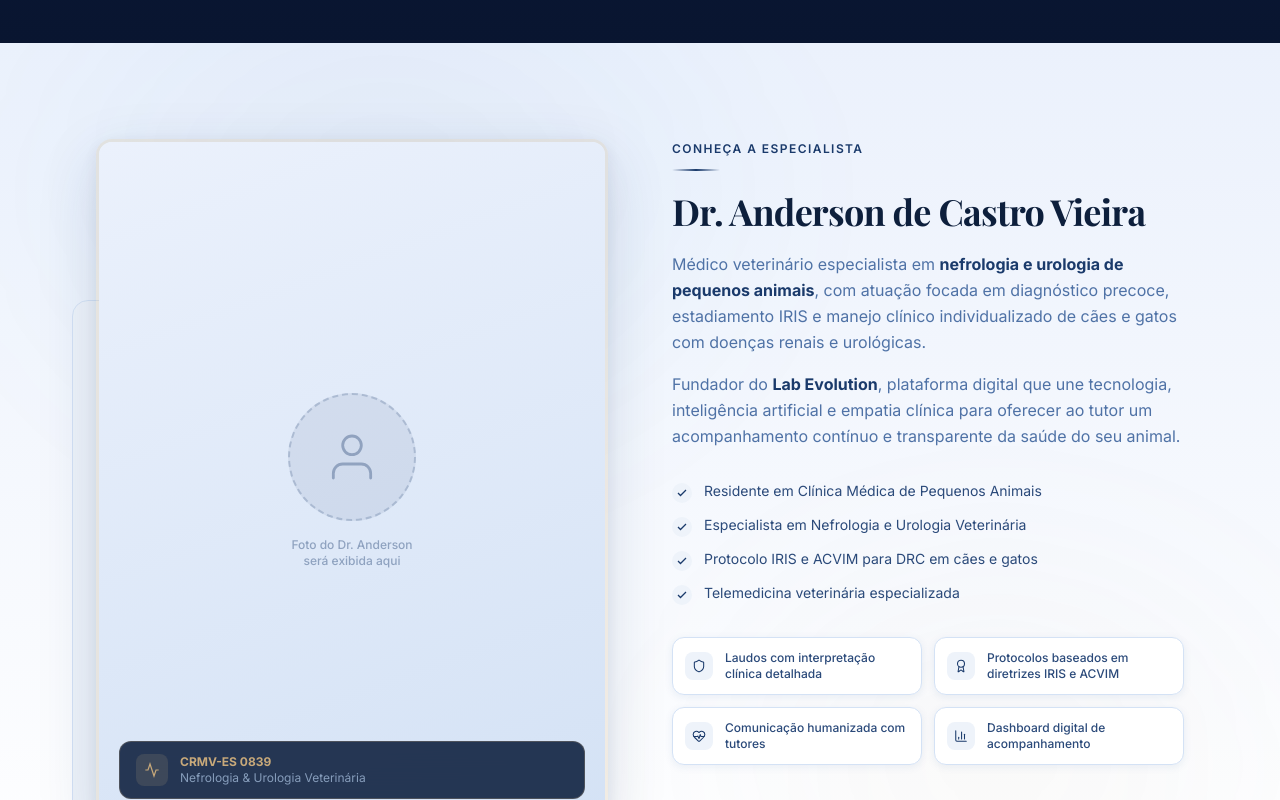
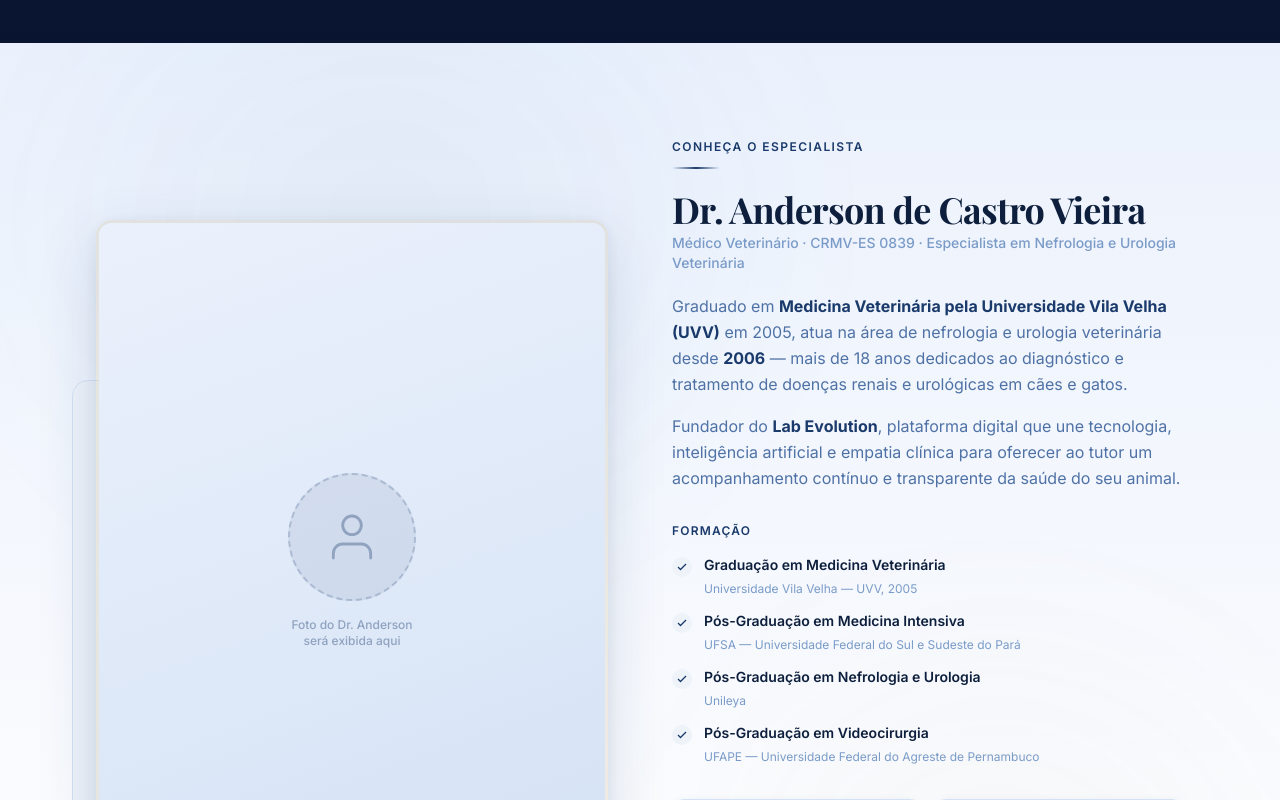
Before and after one commit to acastrovieira/site-vet-do-rim, a Next.js app in the folder web/: page / in a window 1280 px wide. Shown: the part 3700-4500 px from the top of the page. Built offline with nearby package versions, Linux system fonts and the light colour scheme; no server answers.

Commit message:
feat: bio real Dr. Anderson - UVV 2005, pos-graduacoes, 18+ anos nefrologia

```diff
--- a/web/src/app/page.tsx
+++ b/web/src/app/page.tsx
@@ -567,20 +567,23 @@ export default function HomePage() {
               {/* ── Bio profissional ──────────────────────────────── */}
               <div className="order-1 lg:order-2">
                 <p className="text-xs font-semibold uppercase tracking-[0.12em] mb-3" style={{ color: '#1A3A6B' }}>
-                  Conheça a especialista
+                  Conheça o especialista
                 </p>
                 <div className="section-divider mb-5" style={{ margin: '0 0 1.25rem 0' }} />
                 <h2
                   id="sobre-heading"
-                  className="font-display text-3xl sm:text-4xl font-bold mb-5"
+                  className="font-display text-3xl sm:text-4xl font-bold mb-1"
                   style={{ color: '#0D1F3C' }}
                 >
                   Dr. Anderson de Castro Vieira
                 </h2>
+                <p className="text-sm font-medium mb-5" style={{ color: '#7A9BC8' }}>
+                  Médico Veterinário · CRMV-ES 0839 · Especialista em Nefrologia e Urologia Veterinária
+                </p>
                 <p className="text-base leading-relaxed mb-4" style={{ color: '#4F72A6' }}>
-                  Médico veterinário especialista em <strong style={{ color: '#1A3A6B' }}>nefrologia e urologia de pequenos animais</strong>,
-                  com atuação focada em diagnóstico precoce, estadiamento IRIS e manejo clínico individualizado de
-                  cães e gatos com doenças renais e urológicas.
+                  Graduado em <strong style={{ color: '#1A3A6B' }}>Medicina Veterinária pela Universidade Vila Velha (UVV)</strong> em 2005,
+                  atua na área de nefrologia e urologia veterinária desde <strong style={{ color: '#1A3A6B' }}>2006</strong> — mais de
+                  18 anos dedicados ao diagnóstico e tratamento de doenças renais e urológicas em cães e gatos.
                 </p>
                 <p className="text-base leading-relaxed mb-8" style={{ color: '#4F72A6' }}>
                   Fundador do <strong style={{ color: '#1A3A6B' }}>Lab Evolution</strong>, plataforma digital que une tecnologia,
@@ -588,15 +591,19 @@ export default function HomePage() {
                   transparente da saúde do seu animal.
                 </p>
 
-                {/* Credenciais */}
-                <ul className="space-y-3 mb-8">
+                {/* Formação acadêmica */}
+                <div className="mb-8">
+                  <p className="text-xs font-semibold uppercase tracking-[0.1em] mb-4" style={{ color: '#1A3A6B' }}>
+                    Formação
+                  </p>
+                  <ul className="space-y-3">
                     {[
-                    'Residente em Clínica Médica de Pequenos Animais',
-                    'Especialista em Nefrologia e Urologia Veterinária',
-                    'Protocolo IRIS e ACVIM para DRC em cães e gatos',
-                    'Telemedicina veterinária especializada',
+                      { titulo: 'Graduação em Medicina Veterinária', inst: 'Universidade Vila Velha — UVV, 2005' },
+                      { titulo: 'Pós-Graduação em Medicina Intensiva', inst: 'UFSA — Universidade Federal do Sul e Sudeste do Pará' },
+                      { titulo: 'Pós-Graduação em Nefrologia e Urologia', inst: 'Unileya' },
+                      { titulo: 'Pós-Graduação em Videocirurgia', inst: 'UFAPE — Universidade Federal do Agreste de Pernambuco' },
                     ].map((item) => (
-                    <li key={item} className="flex items-start gap-3">
+                      <li key={item.titulo} className="flex items-start gap-3">
                         <div
                           className="w-5 h-5 rounded-full flex items-center justify-center shrink-0 mt-0.5"
                           style={{ background: '#EEF3FA' }}
@@ -605,10 +612,14 @@ export default function HomePage() {
                             <polyline points="20 6 9 17 4 12" />
                           </svg>
                         </div>
-                      <span className="text-sm" style={{ color: '#2B4A7A' }}>{item}</span>
+                        <div>
+                          <span className="text-sm font-semibold block" style={{ color: '#0D1F3C' }}>{item.titulo}</span>
+                          <span className="text-xs" style={{ color: '#7A9BC8' }}>{item.inst}</span>
+                        </div>
                       </li>
                     ))}
                   </ul>
+                </div>
 
                 {/* Diferenciais compactos */}
                 <div className="grid grid-cols-1 sm:grid-cols-2 gap-3 mb-8">
```
Lines whose indentation alone changed are shown as unchanged.
